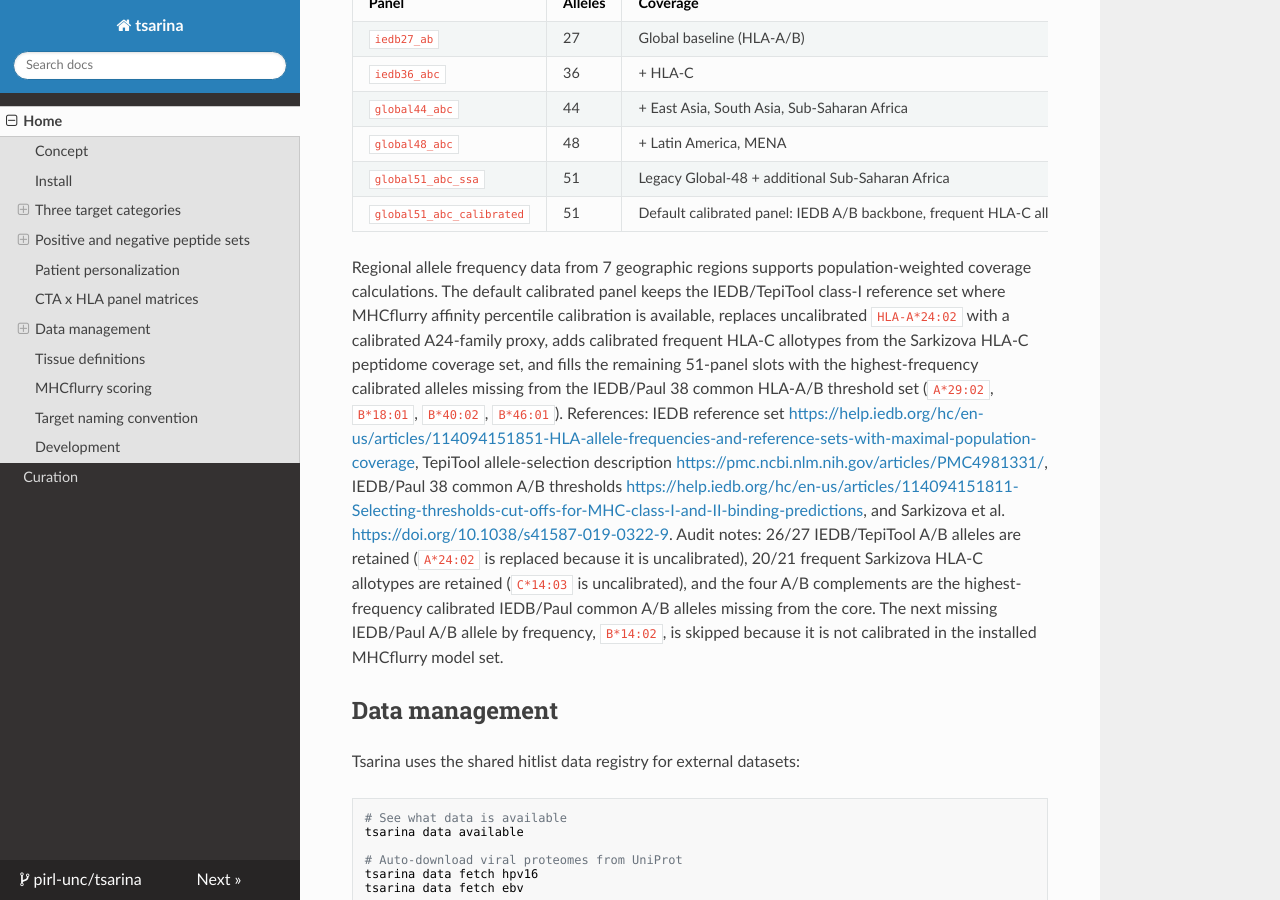
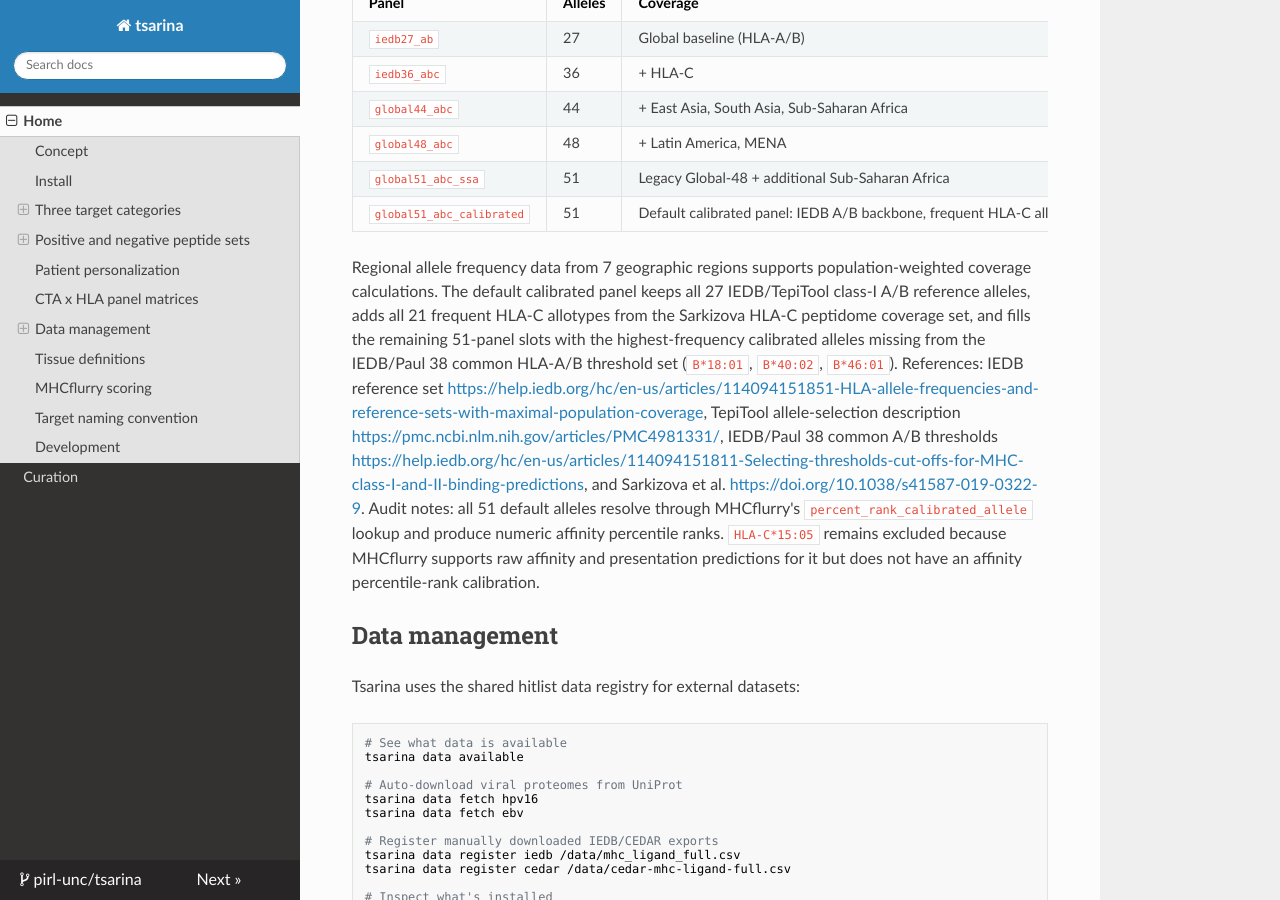
Before and after one commit to pirl-unc/tsarina, an MkDocs documentation site: the page built from docs/index.md, in a window 1280 px wide and 900 px high, scrolled down 7061 px. Built offline with MkDocs 1.6.1, drawn with Linux system fonts in a browser that asks for light colours; nearby versions of some CDN libraries.

Commit message:
Correct calibrated HLA panel audit

```diff
--- a/docs/index.md
+++ b/docs/index.md
@@ -273,23 +273,21 @@
 | `global51_abc_calibrated` | 51 | Default calibrated panel: IEDB A/B backbone, frequent HLA-C allotypes, and IEDB/Paul common-A/B complements |
 
 Regional allele frequency data from 7 geographic regions supports population-weighted coverage calculations.
-The default calibrated panel keeps the IEDB/TepiTool class-I reference set where MHCflurry
-affinity percentile calibration is available, replaces uncalibrated `HLA-A*24:02` with
-a calibrated A24-family proxy, adds calibrated frequent HLA-C allotypes from the
-Sarkizova HLA-C peptidome coverage set, and fills the remaining 51-panel slots with
-the highest-frequency calibrated alleles missing from the IEDB/Paul 38 common HLA-A/B
-threshold set (`A*29:02`, `B*18:01`, `B*40:02`, `B*46:01`). References: IEDB reference set
+The default calibrated panel keeps all 27 IEDB/TepiTool class-I A/B reference alleles,
+adds all 21 frequent HLA-C allotypes from the Sarkizova HLA-C peptidome coverage set,
+and fills the remaining 51-panel slots with the highest-frequency calibrated alleles
+missing from the IEDB/Paul 38 common HLA-A/B threshold set
+(`B*18:01`, `B*40:02`, `B*46:01`). References: IEDB reference set
 <https://help.iedb.org/hc/en-us/articles/114094151851-HLA-allele-frequencies-and-reference-sets-with-maximal-population-coverage>,
 TepiTool allele-selection description <https://pmc.ncbi.nlm.nih.gov/articles/PMC4981331/>,
 IEDB/Paul 38 common A/B thresholds
 <https://help.iedb.org/hc/en-us/articles/114094151811-Selecting-thresholds-cut-offs-for-MHC-class-I-and-II-binding-predictions>,
 and Sarkizova et al. <https://doi.org/10.1038/s41587-019-0322-9>.
-Audit notes: 26/27 IEDB/TepiTool A/B alleles are retained (`A*24:02` is replaced
-because it is uncalibrated), 20/21 frequent Sarkizova HLA-C allotypes are retained
-(`C*14:03` is uncalibrated), and the four A/B complements are the highest-frequency
-calibrated IEDB/Paul common A/B alleles missing from the core. The next missing
-IEDB/Paul A/B allele by frequency, `B*14:02`, is skipped because it is not calibrated
-in the installed MHCflurry model set.
+Audit notes: all 51 default alleles resolve through MHCflurry's
+`percent_rank_calibrated_allele` lookup and produce numeric affinity percentile
+ranks. `HLA-C*15:05` remains excluded because MHCflurry supports raw affinity and
+presentation predictions for it but does not have an affinity percentile-rank
+calibration.
 
 ## Data management
 
```
Also changed, not shown: README.md (+10 -12 lines), tasks/todo.md (+8 -8 lines), 2 other files.
